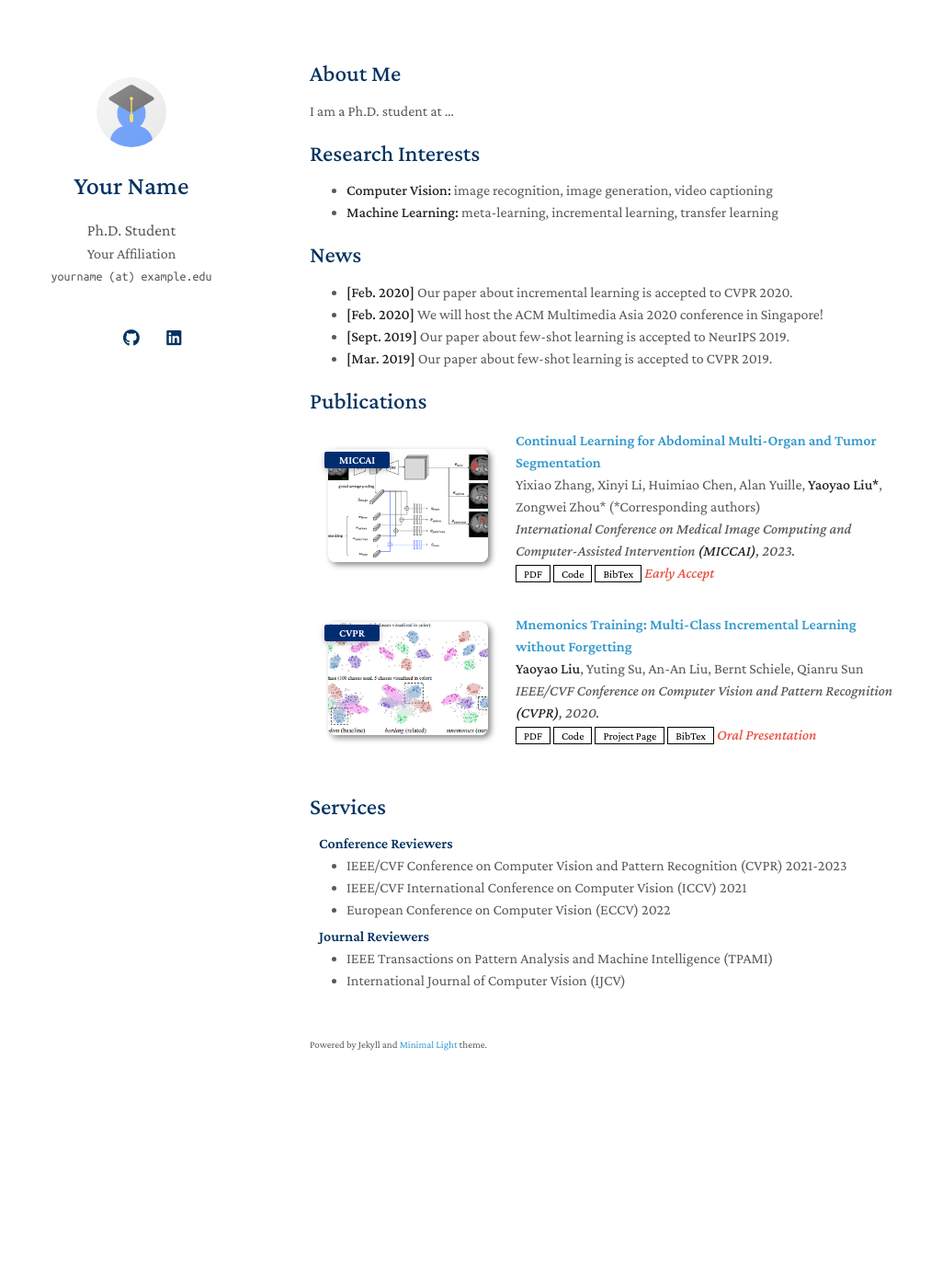
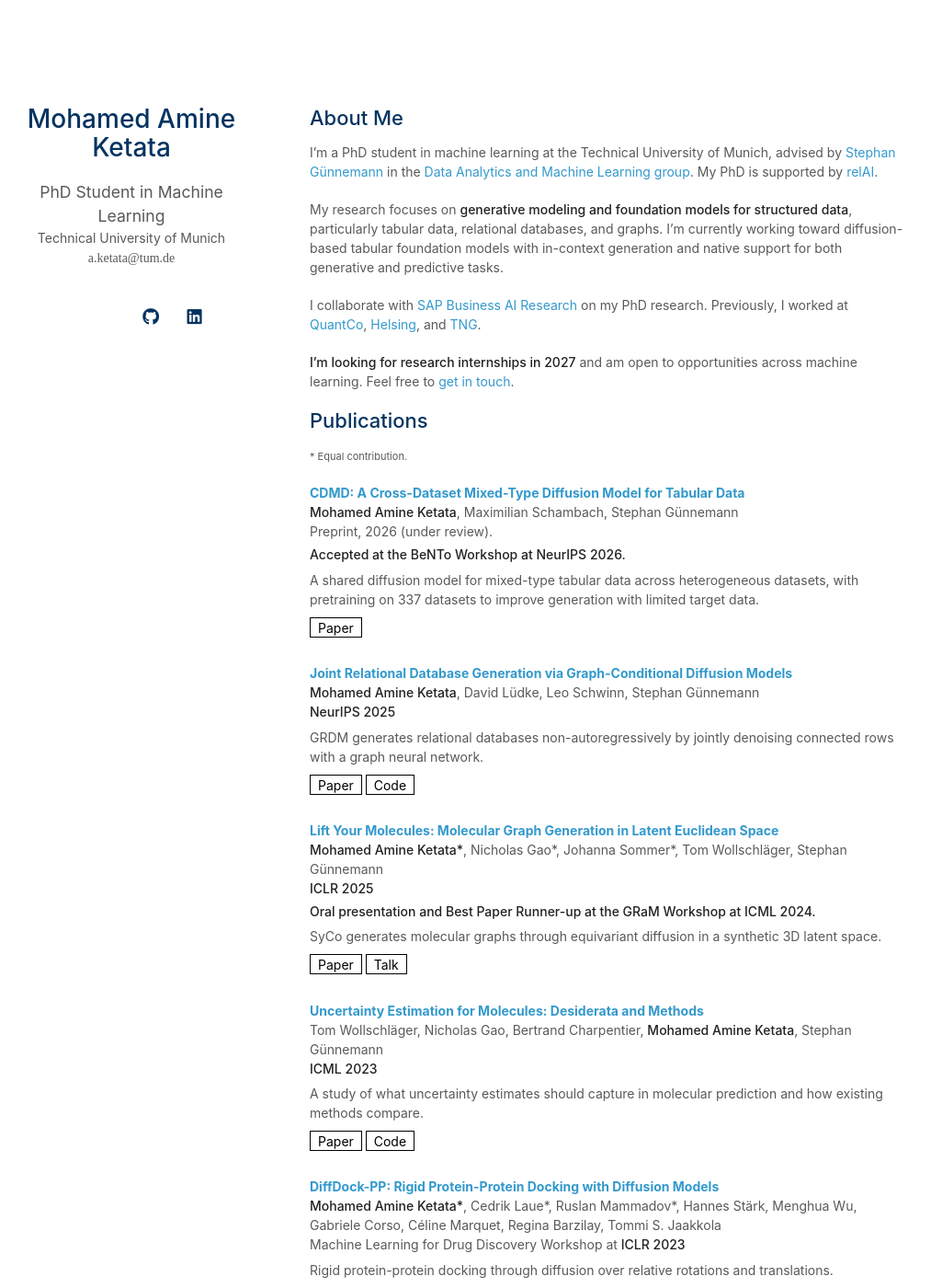
Before and after one commit to ketatam/ketatam.github.io, a Jekyll site: the page built from index.md, in a window 1280 px wide and 1400 px high. Shown: the whole window at 92% size, without its empty margins (133-1146 px from the left). Built offline with Jekyll 4.4.1, drawn with Linux system fonts in a browser that asks for light colours; a style sheet for code colours, icons or effects is not loaded; our own code applies the rules of GitHub Pages for plain Markdown files; some of the changed text lies outside the part shown.

Commit message:
initial commit

```diff
--- a/_config.yml
+++ b/_config.yml
@@ -1,50 +1,37 @@
-# Basic Information
-title: Your Name
-position: Ph.D. Student
-affiliation: Your Affiliation
-email: yourname (at) example.edu
+title: Mohamed Amine Ketata
+position: PhD Student in Machine Learning
+affiliation: Technical University of Munich
+affiliation_link: https://www.tum.de/en/
+email: a.ketata@tum.de
 
-# Search Engine Optimization (SEO)
-# The following information is used to improve the website traffic from search engines, e.g., Google.
-keywords: minimal light
-description: The Minimal Light is a simple and elegant jekyll theme for academic personal homepage.
-canonical: https://minimal-light-theme.yliu.me/
+description: >-
+  Mohamed Amine Ketata is a PhD student at TUM working on generative
+  modeling and foundation models for tabular, relational, and graph data.
+keywords: Mohamed Amine Ketata, machine learning, generative models, diffusion models, tabular data, relational databases
 
-# Links
-# If you don't need one of them, you may delete the corresponding line.
-google_scholar: https://scholar.google.com/
-cv_link: assets/files/curriculum_vitae.pdf
-github_link: https://github.com/
-linkedin: https://www.linkedin.com/
-twitter: https://twitter.com/
+url: https://ketatam.github.io
+baseurl: ""
+canonical: https://ketatam.github.io/
 
-# Images (e.g., your profile picture and your website's favicon)
-# "favicon" and "favicon_dark" are used for the light and dark modes, respectively.
-avatar: ./assets/img/avatar.png
+google_scholar: https://scholar.google.com/citations?user=QT3-wrkAAAAJ
+cv_link: ./assets/files/cv.pdf
+github_link: https://github.com/ketatam
+linkedin: https://www.linkedin.com/in/ketatam/
+
+# After uploading your photo, uncomment the next line.
+# avatar: ./assets/img/profile.jpg
+
 favicon: ./assets/img/favicon.png
 favicon_dark: ./assets/img/favicon-dark.png
 
-# Footnote
-# You may use the option to disable the footnote, "Powered by Jekyll and Minimal Light theme."
+font: "Sans Serif"
+auto_dark_mode: true
 enable_footnote: true
 
-# Auto Dark Mode
-# You may use the option to disable the automatic dark theme
-auto_dark_mode: true
+remote_theme: yaoyao-liu/minimal-light
+plugins:
+  - jekyll-remote-theme
 
-# Font
-# You can use this option to choose between Serif or Sans Serif fonts.
-font: "Serif" # or "Sans Serif"
-
-# Google Analytics ID
-# Please remove this if you don't use Google Analytics
-google_analytics: UA-111540567-4
-
-# Use this project as a remote theme for GitHub Pages
-# See the guide here: https://docs.github.com/en/pages/setting-up-a-github-pages-site-with-jekyll/adding-a-theme-to-your-github-pages-site-using-jekyll
-remote_theme: yaoyao-liu/minimal-light
-
-# The following files will be removed from the generated website.
 exclude:
   - Gemfile
   - Gemfile.lock
--- a/_data/publications.yml
+++ b/_data/publications.yml
@@ -1,22 +1,47 @@
 main:
+  - title: "CDMD: A Cross-Dataset Mixed-Type Diffusion Model for Tabular Data"
+    authors: "<strong>Mohamed Amine Ketata</strong>, Maximilian Schambach, Stephan Günnemann"
+    conference: "Preprint, 2026 (under review)."
+    notes: "Accepted at the BeNTo Workshop at NeurIPS 2026."
+    summary: >-
+      A shared diffusion model for mixed-type tabular data across heterogeneous
+      datasets, with pretraining on 337 datasets to improve generation with
+      limited target data.
+    pdf: https://arxiv.org/abs/2609.39124
 
-  - title: Continual Learning for Abdominal Multi-Organ and Tumor Segmentation
-    authors: Yixiao Zhang, Xinyi Li, Huimiao Chen, Alan Yuille, <strong>Yaoyao Liu*</strong>, Zongwei Zhou* (*Corresponding authors)
-    conference_short: MICCAI
-    conference: International Conference on Medical Image Computing and Computer-Assisted Intervention <strong>(MICCAI)</strong>, 2023.
-    pdf: https://arxiv.org/pdf/2306.00988.pdf
-    code: https://github.com/MrGiovanni/ContinualLearning
-    bibtex: https://bib.yliu.me/MICCAI23.txt
-    image: ./assets/img/teaser_example_2.png
-    notes: Early Accept
+  - title: "Joint Relational Database Generation via Graph-Conditional Diffusion Models"
+    authors: "<strong>Mohamed Amine Ketata</strong>, David Lüdke, Leo Schwinn, Stephan Günnemann"
+    conference: "<strong>NeurIPS 2025</strong>"
+    summary: >-
+      GRDM generates relational databases non-autoregressively by jointly
+      denoising connected rows with a graph neural network.
+    pdf: https://proceedings.neurips.cc/paper_files/paper/2025/hash/ef7f818e234b3d81ad13ea0430353415-Abstract-Conference.html
+    code: https://github.com/ketatam/rdb-diffusion
 
-  - title: "Mnemonics Training: Multi-Class Incremental Learning without Forgetting"
-    authors: <strong>Yaoyao Liu</strong>, Yuting Su, An-An Liu, Bernt Schiele, Qianru Sun
-    conference_short: CVPR
-    conference: IEEE/CVF Conference on Computer Vision and Pattern Recognition <strong>(CVPR)</strong>, 2020.
-    pdf: https://arxiv.org/pdf/2002.10211.pdf
-    code: https://github.com/yaoyao-liu/class-incremental-learning/tree/main/mnemonics-training
-    page: https://class-il.mpi-inf.mpg.de/mnemonics/
-    bibtex: https://class-il.mpi-inf.mpg.de/mnemonics/
-    notes: Oral Presentation
-    image: ./assets/img/teaser_example.png
+  - title: "Lift Your Molecules: Molecular Graph Generation in Latent Euclidean Space"
+    authors: "<strong>Mohamed Amine Ketata*</strong>, Nicholas Gao*, Johanna Sommer*, Tom Wollschläger, Stephan Günnemann"
+    conference: "<strong>ICLR 2025</strong>"
+    notes: "Oral presentation and Best Paper Runner-up at the GRaM Workshop at ICML 2024."
+    summary: >-
+      SyCo generates molecular graphs through equivariant diffusion in a
+      synthetic 3D latent space.
+    pdf: https://proceedings.iclr.cc/paper_files/paper/2025/hash/2af641762dc02035c31a9314b2d090b6-Abstract-Conference.html
+    talk: https://icml.cc/virtual/2024/39289
+
+  - title: "Uncertainty Estimation for Molecules: Desiderata and Methods"
+    authors: "Tom Wollschläger, Nicholas Gao, Bertrand Charpentier, <strong>Mohamed Amine Ketata</strong>, Stephan Günnemann"
+    conference: "<strong>ICML 2023</strong>"
+    summary: >-
+      A study of what uncertainty estimates should capture in molecular
+      prediction and how existing methods compare.
+    pdf: https://proceedings.mlr.press/v202/wollschlager23a.html
+    code: https://github.com/wollschlager/uncertainty_for_molecules
+
+  - title: "DiffDock-PP: Rigid Protein-Protein Docking with Diffusion Models"
+    authors: "<strong>Mohamed Amine Ketata*</strong>, Cedrik Laue*, Ruslan Mammadov*, Hannes Stärk, Menghua Wu, Gabriele Corso, Céline Marquet, Regina Barzilay, Tommi S. Jaakkola"
+    conference: "Machine Learning for Drug Discovery Workshop at <strong>ICLR 2023</strong>"
+    summary: >-
+      Rigid protein-protein docking through diffusion over relative rotations
+      and translations.
+    pdf: https://arxiv.org/abs/2304.03889
+    code: https://github.com/ketatam/DiffDock-PP
--- a/_includes/publications.md
+++ b/_includes/publications.md
@@ -1,51 +1,39 @@
-<h2 id="publications" style="margin: 2px 0px -15px;">Publications</h2>
+<h2 id="publications">Publications</h2>
+<p><small>* Equal contribution.</small></p>
 
-<div class="publications">
-<ol class="bibliography">
+<div class="publications" style="margin-top: 0;">
+  <ol class="bibliography">
+    {% for paper in site.data.publications.main %}
+    <li style="min-height: 0; margin-bottom: 1.8rem;">
+      <div class="title">
+        <a href="{{ paper.pdf | escape }}">{{ paper.title | escape }}</a>
+      </div>
 
-{% for link in site.data.publications.main %}
+      <div class="author">{{ paper.authors }}</div>
+      <div class="periodical">{{ paper.conference }}</div>
 
-<li>
-<div class="pub-row">
-  <div class="col-sm-3 abbr" style="position: relative;padding-right: 15px;padding-left: 15px;">
-    {% if link.image %}
-    <img src="{{ link.image }}" class="teaser img-fluid z-depth-1" style="width=100;height=40%">
-    {% if link.conference_short %}
-    <abbr class="badge">{{ link.conference_short }}</abbr>
-    {% endif %}
-    {% endif %}
-  </div>
-  <div class="col-sm-9" style="position: relative;padding-right: 15px;padding-left: 20px;">
-      <div class="title"><a href="{{ link.pdf }}">{{ link.title }}</a></div>
-      <div class="author">{{ link.authors }}</div>
-      <div class="periodical"><em>{{ link.conference }}</em>
+      {% if paper.notes %}
+      <div style="margin-top: 0.25rem;">
+        <strong>{{ paper.notes | escape }}</strong>
       </div>
-    <div class="links">
-      {% if link.pdf %}
-      <a href="{{ link.pdf }}" class="btn btn-sm z-depth-0" role="button" target="_blank" style="font-size:12px;">PDF</a>
       {% endif %}
-      {% if link.code %}
-      <a href="{{ link.code }}" class="btn btn-sm z-depth-0" role="button" target="_blank" style="font-size:12px;">Code</a>
+
+      {% if paper.summary %}
+      <p style="margin: 0.4rem 0 0.6rem;">
+        {{ paper.summary | escape }}
+      </p>
       {% endif %}
-      {% if link.page %}
-      <a href="{{ link.page }}" class="btn btn-sm z-depth-0" role="button" target="_blank" style="font-size:12px;">Project Page</a>
-      {% endif %}
-      {% if link.bibtex %}
-      <a href="{{ link.bibtex }}" class="btn btn-sm z-depth-0" role="button" target="_blank" style="font-size:12px;">BibTex</a>
-      {% endif %}
-      {% if link.notes %}
-      <strong> <i style="color:#e74d3c">{{ link.notes }}</i></strong>
-      {% endif %}
-      {% if link.others %}
-      {{ link.others }}
-      {% endif %}
-    </div>
-  </div>
+
+      <div class="links">
+        <a class="btn" href="{{ paper.pdf | escape }}">Paper</a>
+        {% if paper.code %}
+        <a class="btn" href="{{ paper.code | escape }}">Code</a>
+        {% endif %}
+        {% if paper.talk %}
+        <a class="btn" href="{{ paper.talk | escape }}">Talk</a>
+        {% endif %}
+      </div>
+    </li>
+    {% endfor %}
+  </ol>
 </div>
-</li>
-<br>
-
-{% endfor %}
-
-</ol>
-</div>
--- a/index.md
+++ b/index.md
@@ -4,20 +4,28 @@ layout: homepage
 
 ## About Me
 
-I am a Ph.D. student at ...
+I'm a PhD student in machine learning at the Technical University of Munich, advised by [Stephan Günnemann](https://www.cs.cit.tum.de/en/daml/team/damlguennemann/) in the [Data Analytics and Machine Learning group](https://www.cs.cit.tum.de/en/daml/home/). My PhD is supported by [relAI](https://zuseschoolrelai.de/).
 
-## Research Interests
+My research focuses on **generative modeling and foundation models for structured data**, particularly tabular data, relational databases, and graphs. I'm currently working toward diffusion-based tabular foundation models with in-context generation and native support for both generative and predictive tasks.
 
-- **Computer Vision:** image recognition, image generation, video captioning
-- **Machine Learning:** meta-learning, incremental learning, transfer learning
+I collaborate with [SAP Business AI Research](https://www.sap.com/products/artificial-intelligence/research.html) on my PhD research. Previously, I worked at [QuantCo](https://www.quantco.com/), [Helsing](https://helsing.ai/), and [TNG](https://www.tngtech.com/).
 
-## News
-
-- **[Feb. 2020]** Our paper about incremental learning is accepted to CVPR 2020.
-- **[Feb. 2020]** We will host the ACM Multimedia Asia 2020 conference in Singapore!
-- **[Sept. 2019]** Our paper about few-shot learning is accepted to NeurIPS 2019.
-- **[Mar. 2019]** Our paper about few-shot learning is accepted to CVPR 2019.
+**I'm looking for research internships in 2027** and am open to opportunities across machine learning. Feel free to [get in touch](mailto:a.ketata@tum.de).
 
 {% include_relative _includes/publications.md %}
 
-{% include_relative _includes/services.md %}
+## Teaching & Supervision
+
+At TUM, I have taught exercises and co-organize a research seminar:
+
+- **[Advanced Machine Learning: Deep Generative Models](https://www.cs.cit.tum.de/en/daml/lehre/sommersemester-2026/advanced-machine-learning-deep-generative-models/)** — Exercise instructor, Summer 2025 and 2026.
+- **[Machine Learning](https://www.cs.cit.tum.de/en/daml/lehre/wintersemester-2025-26/machine-learning/)** — Exercise instructor, Winter 2025/26.
+- **Selected Topics in Machine Learning Research** — Seminar co-organizer, Winter 2026/27.
+
+I also supervise theses and guided research on generative models and machine learning for tabular, relational, and graph data.
+
+## Academic Service
+
+**Reviewer:** NeurIPS (2025, 2026), ICLR (2026, 2027), LoG (2026), and the DeLTa (ICLR 2025) and BeNTo (NeurIPS 2026) workshops.
+
+I received the **NeurIPS 2026 Top Reviewer Award**.
```
Also changed, not shown: CNAME (deleted), 1 other file.
